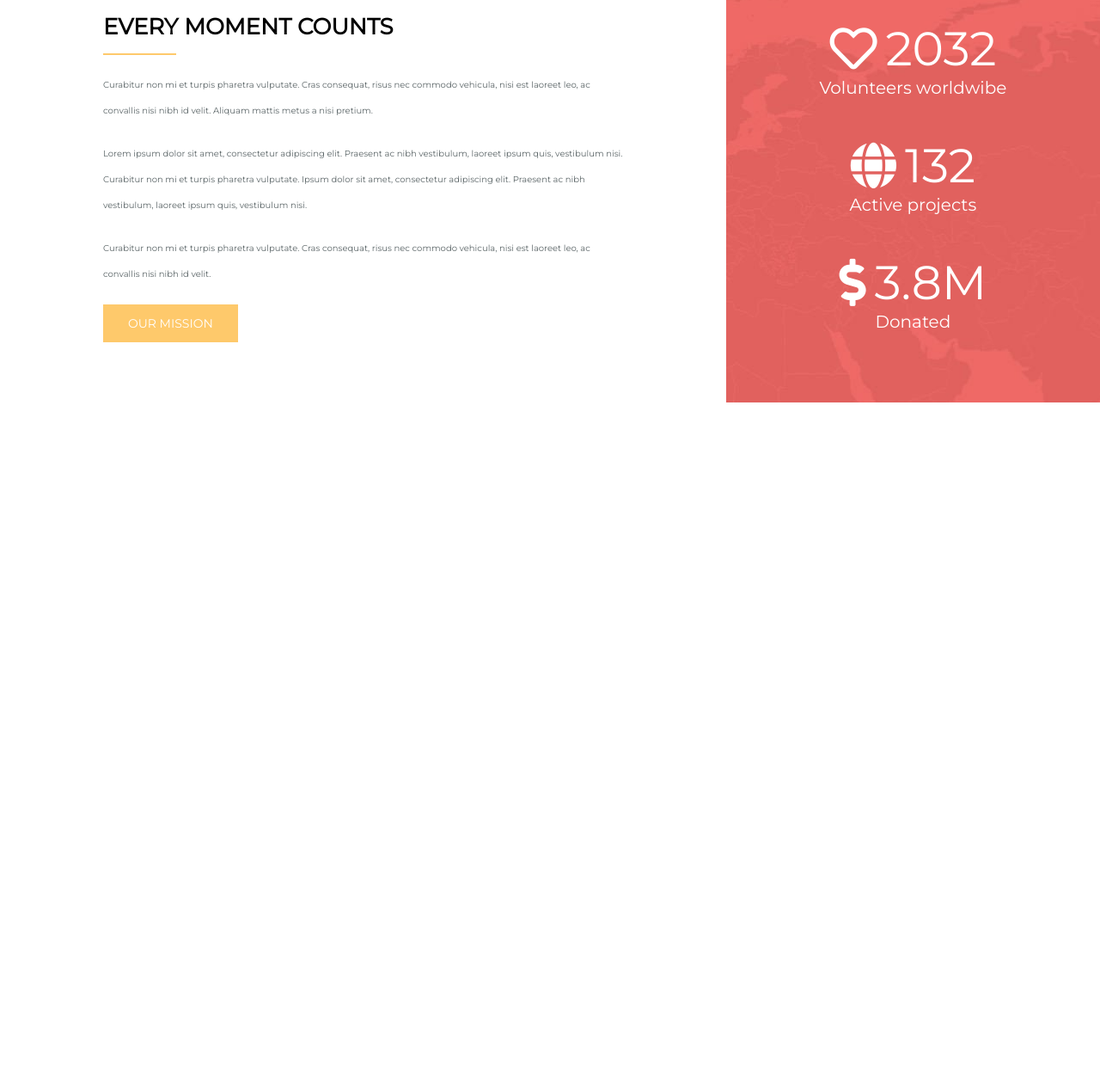
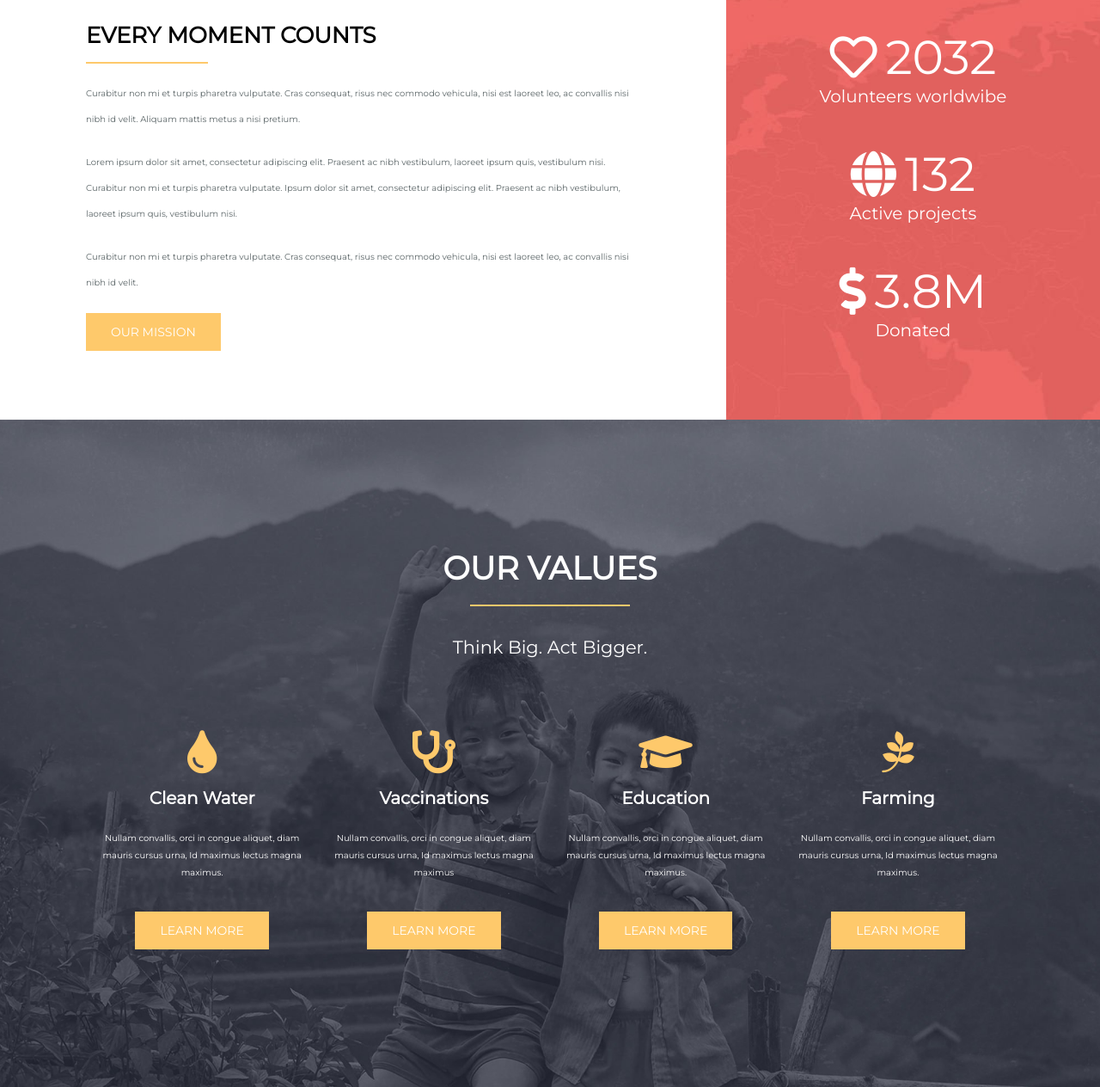
Before and after one commit to estefansilvi/proj-html-vuejs, a website: page index.html in a window 1280 px wide. Shown: the part 779-2043 px from the top of the page at 86% size. Before the commit the page ends 1247 px from the top, so only its background shows below. Drawn offline with Linux system fonts and the light colour scheme.

Commit message:
our values completo

```diff
--- a/index.html
+++ b/index.html
@@ -22,14 +22,14 @@
             <div class="menu-text">
               <p class="home-text text">HOME</p>
             </div>
-            <div class="menu-text text">
-              <p>MISSION</p>
+            <div class="menu-text">
+              <p class="text">MISSION</p>
             </div>
-            <div class="menu-text text">
-              <p>CAUSES</p>
+            <div class="menu-text">
+              <p class="text">CAUSES</p>
             </div>
-            <div class="menu-text text">
-              <p>JOURNAL</p>
+            <div class="menu-text">
+              <p class="text">JOURNAL</p>
             </div>
             <button  class="donate-button"type="button" name="button">DONATE</button>
           </div>
@@ -51,7 +51,9 @@
       </header>
       <main class="contentTwo">
 
-        <div class="contentTwo-every-coment-counts">
+        <div class="contentTwo-first">
+
+          <div class="every-moment-counts">
             <div class="moment-counts">
               <h2 class="moment-title">EVERY MOMENT COUNTS</h2>
             </div>
@@ -67,7 +69,7 @@
             </div>
           </div>
 
-        <div class="contentTwo-numbers-data">
+          <div class="numbers-data">
             <div class="numbers-box">
               <div class="box-percentage">
                 <i class="far fa-heart"></i> <span>2032</span>
@@ -94,6 +96,61 @@
             </div>
           </div>
 
+        </div>
+
+        <div class="contentTwo-second">
+
+          <div class="ourValues-box-text">
+            <div class="text-title">
+              <h2>OUR VALUES</h2>
+            </div>
+            <div class="line-text">
+              <div class="line">
+
+              </div>
+            </div>
+            <div class="text-subtitle">
+              <p>Think Big. Act Bigger.</p>
+            </div>
+          </div>
+
+          <div class="learn-more">
+            <div class="box">
+              <div class="box-icon">
+                <i class="fas fa-tint"></i>
+              </div>
+              <h2 class="box-title">Clean Water</h2>
+              <p class="box-paragraph">Nullam convallis, orci in congue aliquet, diam mauris cursus urna, Id maximus lectus magna maximus.</p>
+              <button class="box-button" type="button" name="button">LEARN MORE</button>
+            </div>
+            <div class="box">
+              <div class="box-icon">
+                <i class="fas fa-stethoscope"></i>
+              </div>
+              <h2 class="box-title">Vaccinations</h2>
+              <p class="box-paragraph">Nullam convallis, orci in congue aliquet, diam mauris cursus urna, Id maximus lectus magna maximus</p>
+              <button class="box-button" type="button" name="button">LEARN MORE</button>
+            </div>
+            <div class="box">
+              <div class="box-icon">
+                <i class="fas fa-graduation-cap"></i>
+              </div>
+              <h2 class="box-title">Education</h2>
+              <p class="box-paragraph">Nullam convallis, orci in congue aliquet, diam mauris cursus urna, Id maximus lectus magna maximus.</p>
+              <button class="box-button" type="button" name="button">LEARN MORE</button>
+            </div>
+            <div class="box">
+              <div class="box-icon">
+                <i class="fab fa-pagelines"></i>
+              </div>
+              <h2 class="box-title">Farming</h2>
+              <p class="box-paragraph">Nullam convallis, orci in congue aliquet, diam mauris cursus urna, Id maximus lectus magna maximus.</p>
+              <button class="box-button" type="button" name="button">LEARN MORE</button>
+            </div>
+          </div>
+
+        </div>
+
       </main>
     </div>
 
--- a/src/app.scss
+++ b/src/app.scss
@@ -50,6 +50,7 @@
 
           .home-text {
             color: $yellow;
+
           }
 
           .text{
@@ -134,11 +135,13 @@
   .contentTwo {
     width: 100%;
     background-color: $bg-color-main;
+
+    &-first {
       display: flex;
 
-    &-every-coment-counts {
+      .every-moment-counts {
         width: 66%;
-      padding: 70px 120px;
+        padding: 80px 100px;
         display: flex;
         flex-direction: column;
 
@@ -153,7 +156,7 @@
         }
 
         .line-separator {
-        width: 14%;
+          width: 22%;
           border: 1px solid $yellow;
           margin-bottom: 20px;
         }
@@ -185,7 +188,7 @@
 
       }
 
-    &-numbers-data {
+      .numbers-data {
         width: 34%;
         background-image:url( $bg-main-number-image);
         padding: 50px 0;
@@ -219,4 +222,91 @@
       }
     }
 
+    &-second {
+      background-image: url($bg-main-ourValues-image);
+      padding: 150px 100px;
+      background-position: center;
+      background-repeat: no-repeat;
+      background-size: cover;
+
+      .ourValues-box-text {
+        display: flex;
+        flex-direction: column;
+        justify-content: center;
+        align-items: center;
+        color: $white;
+
+        .text-title {
+          font-size: 25px;
         }
+
+        .line-text {
+          width: 20%;
+          padding: 20px 15px;
+
+          .line {
+            width: 100%;
+            border: 1px solid $yellow;
+          }
+        }
+
+        .text-subtitle {
+          font-size: 21px;
+          padding: 15px 0;
+        }
+      }
+
+      .learn-more {
+        margin-top: 55px;
+        display: flex;
+        flex-direction: row;
+        justify-content: space-between;
+        align-items: center;
+
+        .box {
+          display: flex;
+          flex-direction: column;
+          justify-content: center;
+          align-items: center;
+          color: $white;
+          padding: 10px;
+
+          &-icon {
+            color: $yellow;
+            font-size: 50px;
+          }
+
+          &-title {
+            font-size: 20px;
+            padding: 10px 0;
+          }
+
+          &-paragraph {
+            font-size: 10px;
+            padding: 15px 0;
+            line-height: 20px;
+            text-align: center;
+          }
+
+          &-button {
+            padding: 13px 29px;
+            margin-top: 20px;
+            color: $white;
+            background-color: $yellow;
+            border: none;
+            font-size: 14px;
+            font-family: 'Montserrat', sans-serif;
+            cursor: $pointer;
+
+            &:hover {
+              background-color: $black;
+            }
+          }
+        }
+      }
+
+    }
+  }
+
+
+}
--- a/src/variables.scss
+++ b/src/variables.scss
@@ -1,5 +1,6 @@
 $bg-header-image: "../img/home-page-slider.jpg";
 $bg-main-number-image:"../img/home-content-bg-1.jpg";
+$bg-main-ourValues-image:"../img/home-content-bg-2.jpg";
 $bg-color-main: #fff;
 $inline-block: inline-block;
 $pointer: pointer;
```
Also changed, not shown: dist/app.css. Lines whose indentation alone changed are shown as unchanged.
